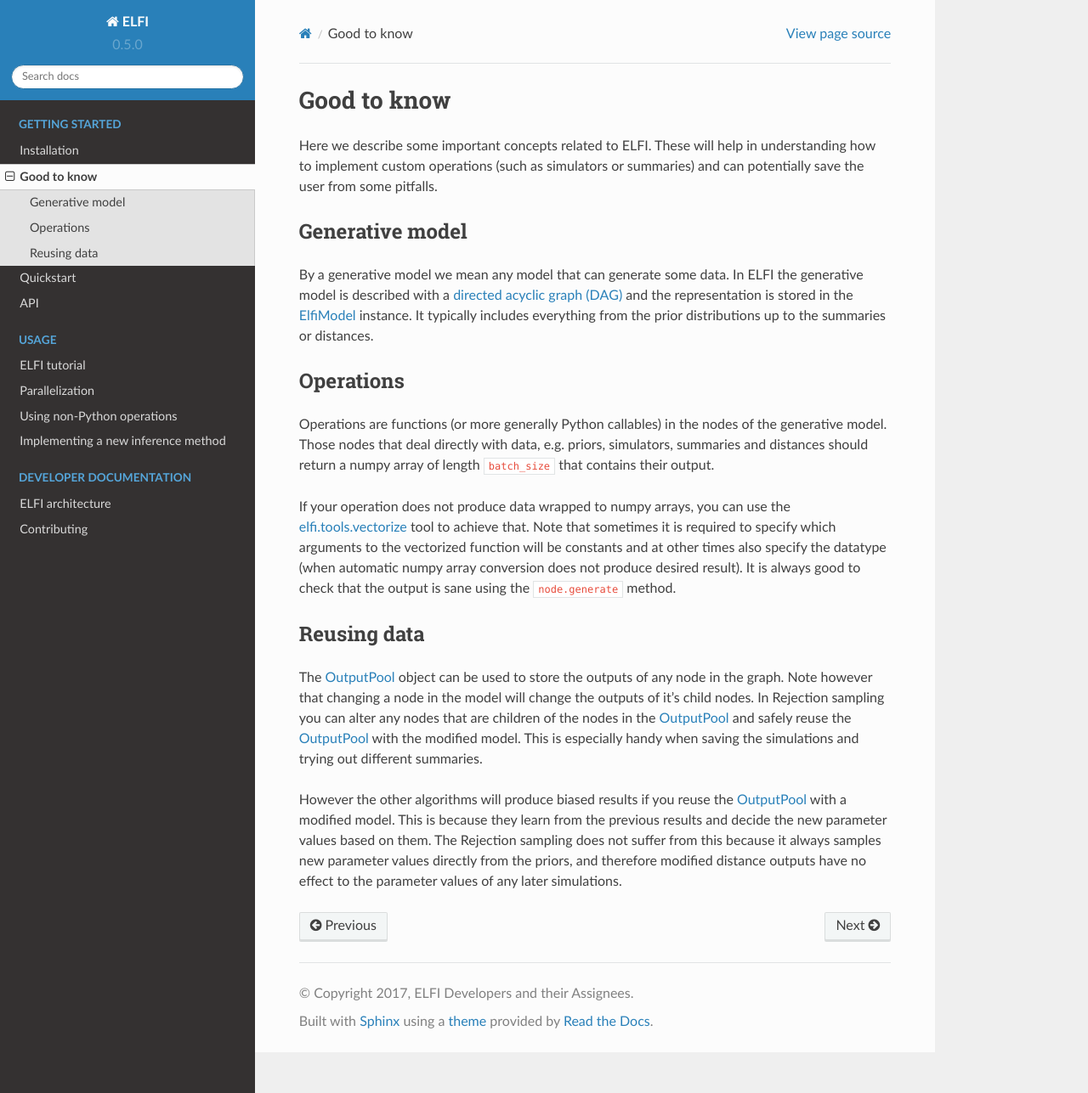
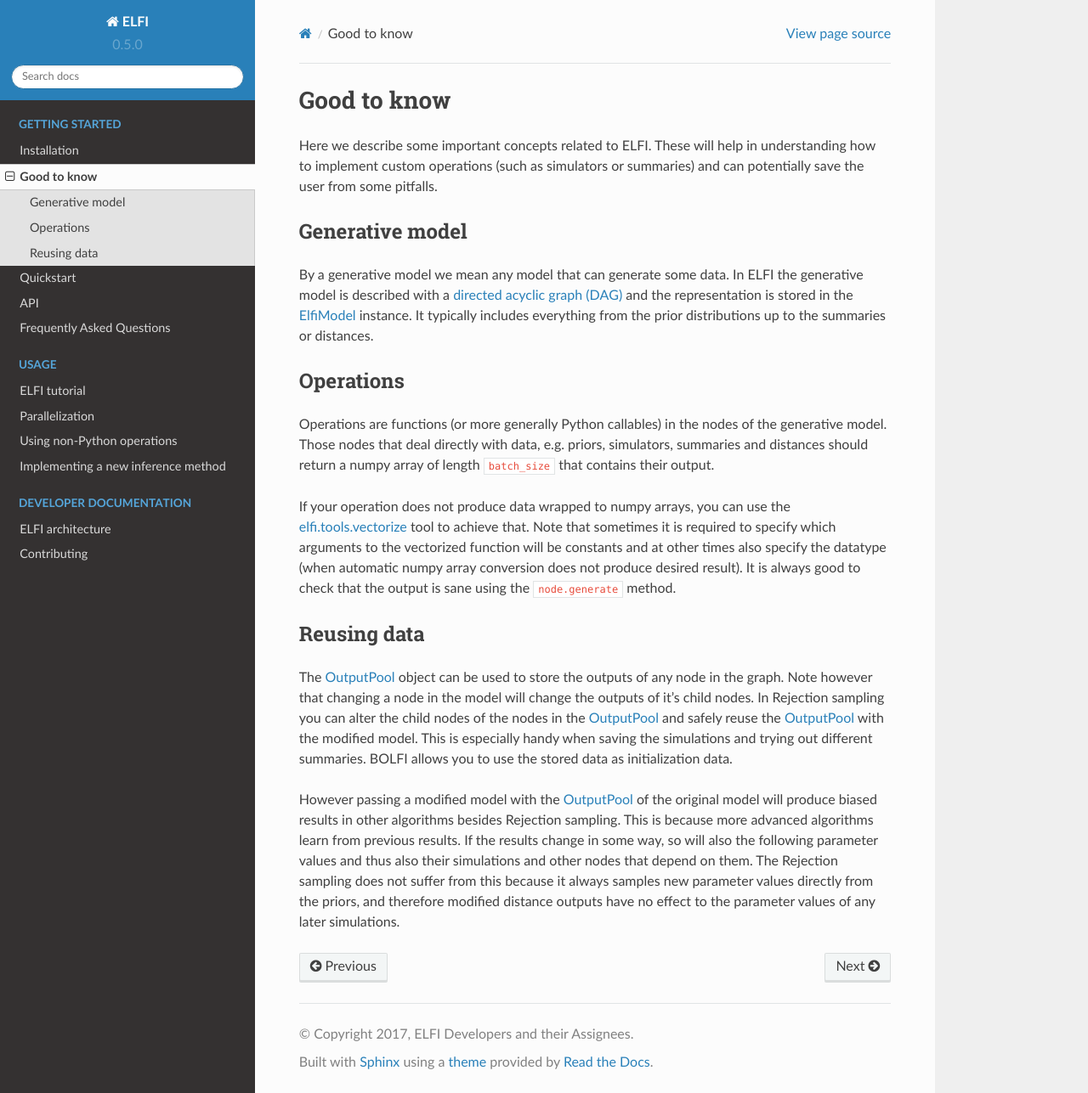
Before and after one commit to elfi-dev/elfi, a Sphinx documentation site: the page built from docs/good-to-know.rst, in a window 1280 px wide and 1287 px high. Shown: the whole window at 85% size. Built offline with Sphinx 7.4.7 and the Read the Docs theme 2.0.0, drawn with Linux system fonts in a browser that asks for light colours.

Commit message:
Additions to docs (#188)
* Make docs compile, FAQ, and small corrections

* Added a few api fixes

```diff
--- a/docs/conf.py
+++ b/docs/conf.py
@@ -30,8 +30,8 @@ if on_RTD:
     MOCK_MODULES = ['pygtk', 'gtk', 'gobject', 'argparse', 'numpy', 'pandas', 'scipy',
                     'unqlite', 'dask', 'distributed', 'distributed.client', 'graphviz', 'matplotlib',
                     'sobol_seq', 'GPy', 'dask.delayed', 'scipy.optimize', 'scipy.stats',
-                    'scipy.spatial', 'matplotlib.pyplot', 'numpy.random', 'networkx',
-                    'ipyparallel', 'numpy.lib', 'numpy.lib.format']
+                    'scipy.spatial', 'scipy.sparse', 'matplotlib.pyplot', 'numpy.random', 'networkx',
+                    'ipyparallel', 'numpy.lib', 'numpy.lib.format', 'sklearn.linear_model']
     sys.modules.update((mod_name, Mock()) for mod_name in MOCK_MODULES)
 
     html_theme = 'default'
--- a/docs/good-to-know.rst
+++ b/docs/good-to-know.rst
@@ -40,14 +40,17 @@ Reusing data
 
 The `OutputPool`_ object can be used to store the outputs of any node in the graph. Note
 however that changing a node in the model will change the outputs of it's child nodes. In
-Rejection sampling you can alter any nodes that are children of the nodes in the
-`OutputPool`_ and safely reuse the `OutputPool`_ with the modified model. This is
-especially handy when saving the simulations and trying out different summaries.
+Rejection sampling you can alter the child nodes of the nodes in the `OutputPool`_ and
+safely reuse the `OutputPool`_ with the modified model. This is especially handy when
+saving the simulations and trying out different summaries. BOLFI allows you to use the
+stored data as initialization data.
 
-However the other algorithms will produce biased results if you reuse the `OutputPool`_
-with a modified model. This is because they learn from the previous results and decide
-the new parameter values based on them. The Rejection sampling does not suffer from this
-because it always samples new parameter values directly from the priors, and therefore
-modified distance outputs have no effect to the parameter values of any later simulations.
+However passing a modified model with the `OutputPool`_ of the original model will produce
+biased results in other algorithms besides Rejection sampling. This is because more
+advanced algorithms learn from previous results. If the results change in some way, so
+will also the following parameter values and thus also their simulations and other nodes
+that depend on them. The Rejection sampling does not suffer from this because it always
+samples new parameter values directly from the priors, and therefore modified distance
+outputs have no effect to the parameter values of any later simulations.
 
 .. _`OutputPool`: api.html#elfi.OutputPool
--- a/docs/index.rst
+++ b/docs/index.rst
@@ -43,6 +43,7 @@ ELFI also has the following non LFI methods:
     good-to-know
     quickstart
     api
+    faq
 
 .. toctree::
     :maxdepth: 1
```
Also changed, not shown: docs/api.rst (+18 -5 lines), docs/faq.rst (+8 -1 lines), 1 other file.
